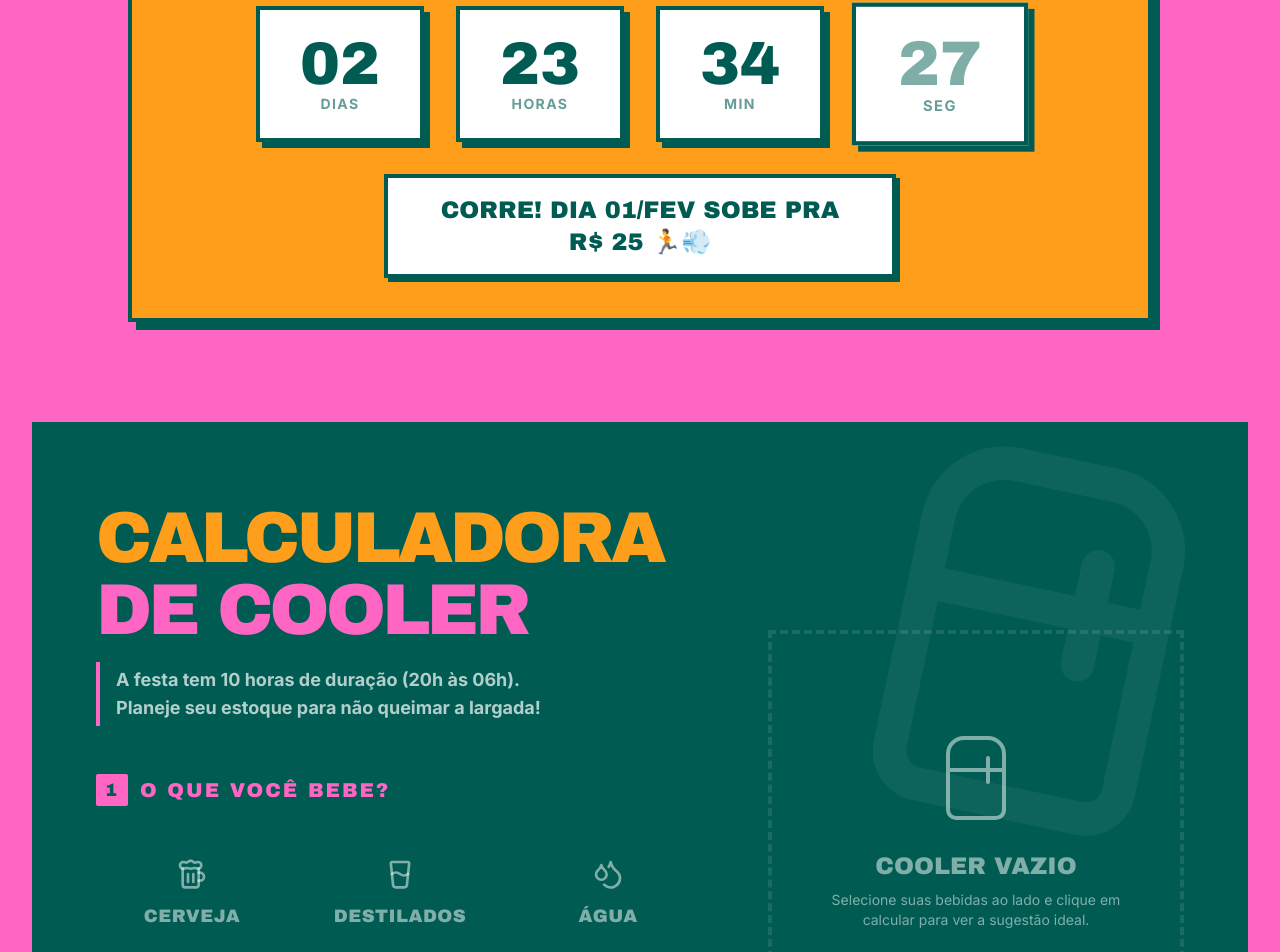
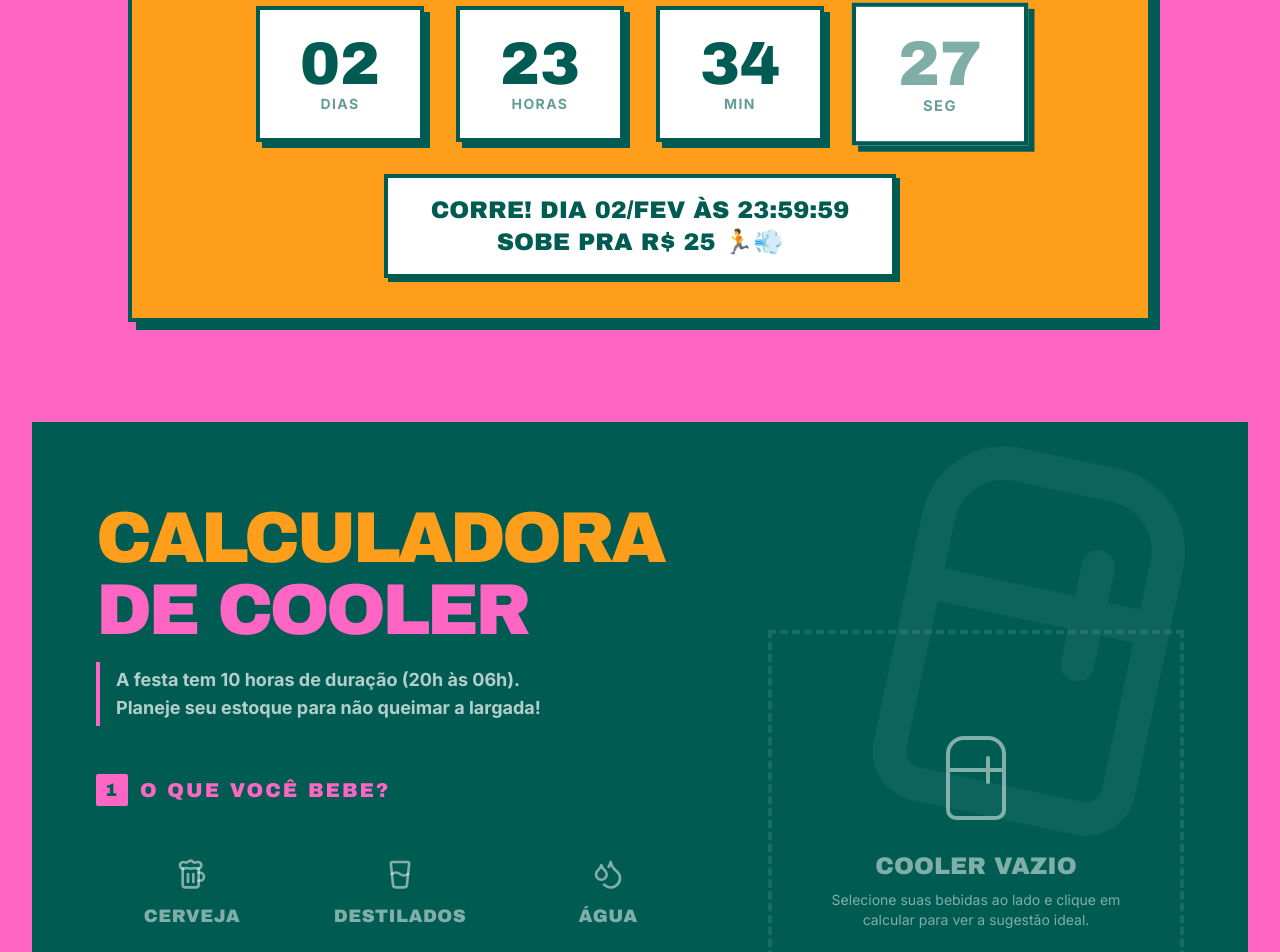
Before and after one commit to caioamato/queimalargada, a React (Vite) app: page / in a window 1280 px wide. Shown: the part 3032-3984 px from the top of the page. Built offline with nearby package versions, Linux system fonts and the light colour scheme.

Commit message:
Update countdown message for LOTE_1 status
HORARIO E DIA DA VIRADA DE LOTE

```diff
--- a/components/Countdown.tsx
+++ b/components/Countdown.tsx
@@ -88,7 +88,7 @@ const Countdown: React.FC<CountdownProps> = ({ loteStatus }) => {
         <div className="relative group w-full max-w-lg">
           <div className="absolute inset-0 bg-[#005C53] translate-x-1 translate-y-1 group-hover:translate-x-2 group-hover:translate-y-2 transition-transform"></div>
           <p className="relative font-display text-sm md:text-2xl text-[#005C53] bg-white px-4 md:px-8 py-3 md:py-4 border-2 md:border-4 border-[#005C53] uppercase leading-tight">
-            {loteStatus === 'LOTE_1' ? 'CORRE! DIA 01/FEV SOBE PRA R$ 25 🏃💨' : 'ÚLTIMOS INGRESSOS ANTECIPADOS! 🏃💨'}
+            {loteStatus === 'LOTE_1' ? 'CORRE! DIA 02/FEV ÀS 23:59:59 SOBE PRA R$ 25 🏃💨' : 'ÚLTIMOS INGRESSOS ANTECIPADOS! 🏃💨'}
           </p>
         </div>
       </div>
```
